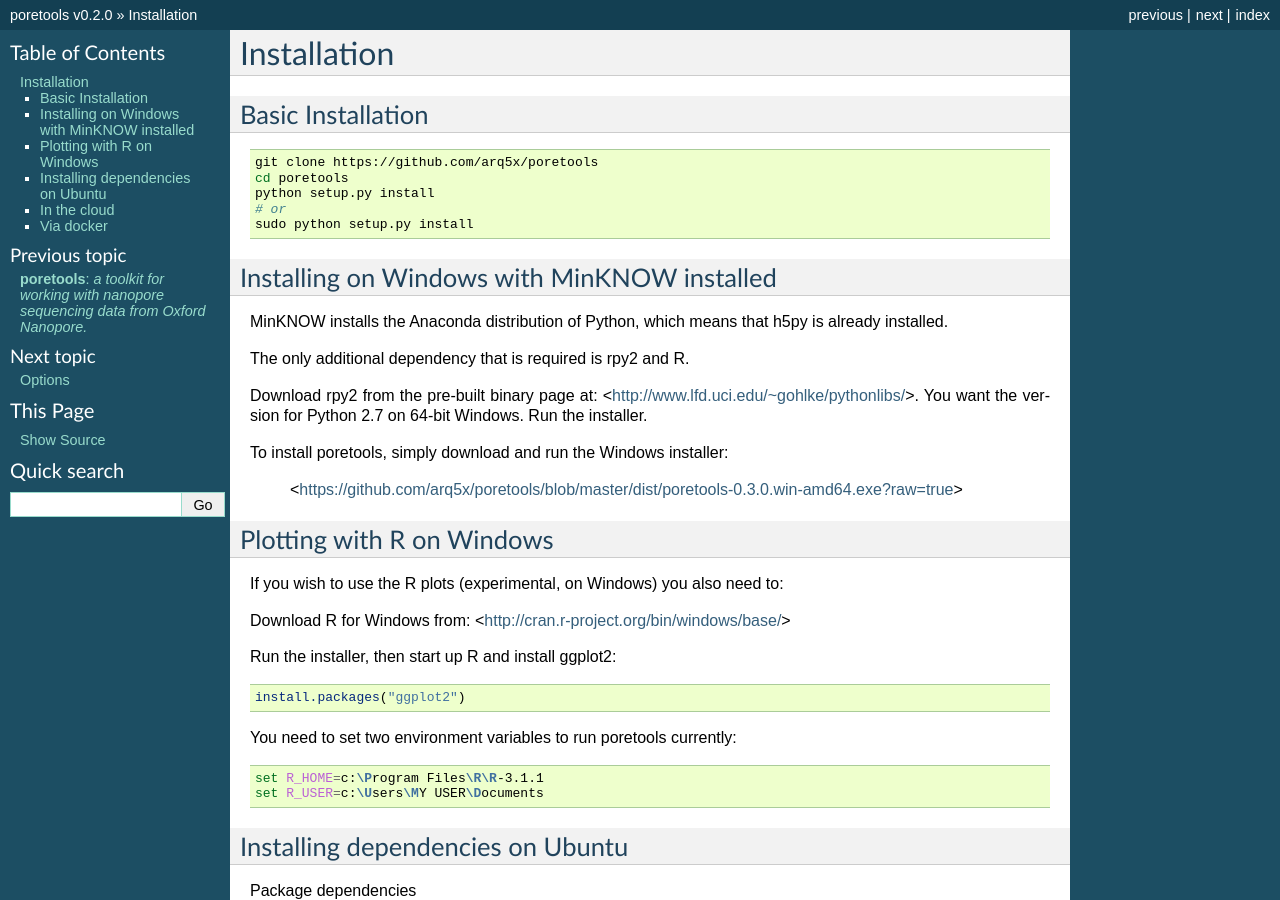
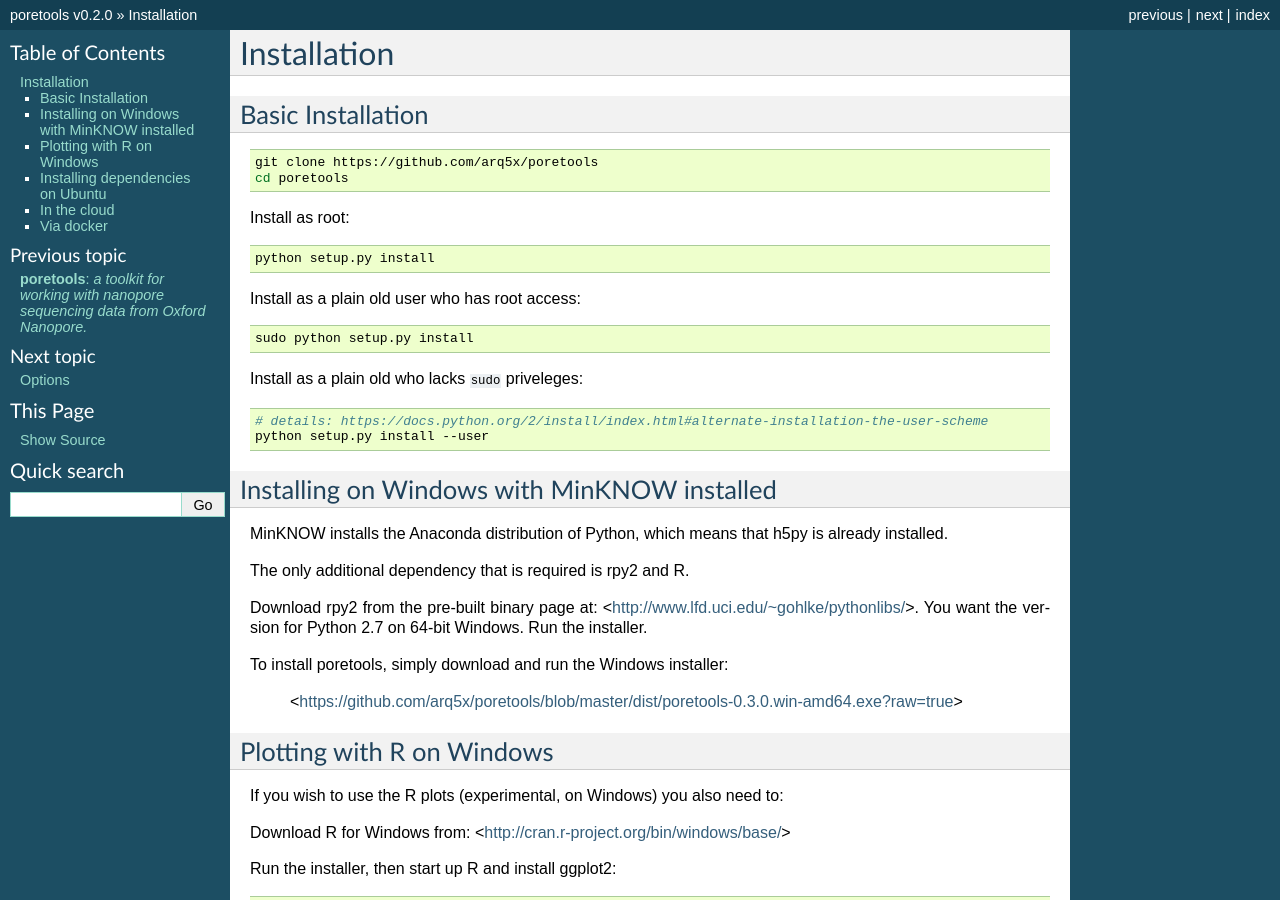
Before and after one commit to arq5x/poretools, a Sphinx documentation site: the page built from docs/content/installation.rst, in a window 1280 px wide and 900 px high. Built offline with Sphinx 7.4.7, drawn with Linux system fonts in a browser that asks for light colours; formulas are drawn with MathJax 3.

Commit message:
better installation docs

```diff
--- a/docs/content/installation.rst
+++ b/docs/content/installation.rst
@@ -10,10 +10,25 @@ Basic Installation
 
 	git clone https://github.com/arq5x/poretools
 	cd poretools
+
+Install as root:
+
+.. code-block:: bash
+
 	python setup.py install
-	# or
+
+Install as a plain old user who has root access:
+
+.. code-block:: bash
+
 	sudo python setup.py install
 
+Install as a plain old who lacks ``sudo`` priveleges:
+
+.. code-block:: bash
+
+	# details: https://docs.python.org/2/install/index.html#alternate-installation-the-user-scheme
+	python setup.py install --user
 
 =================================
 Installing on Windows with MinKNOW installed
```
